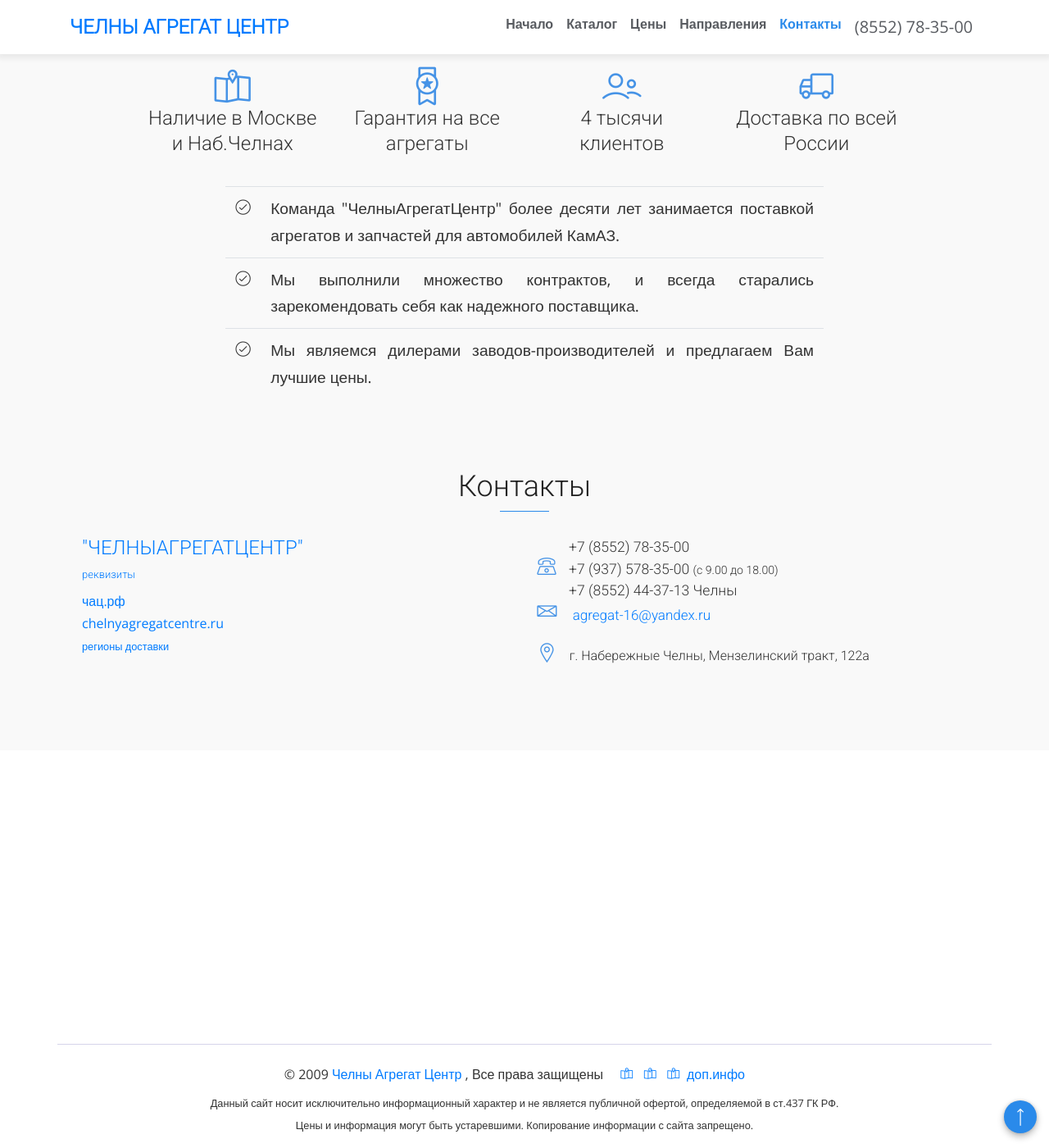
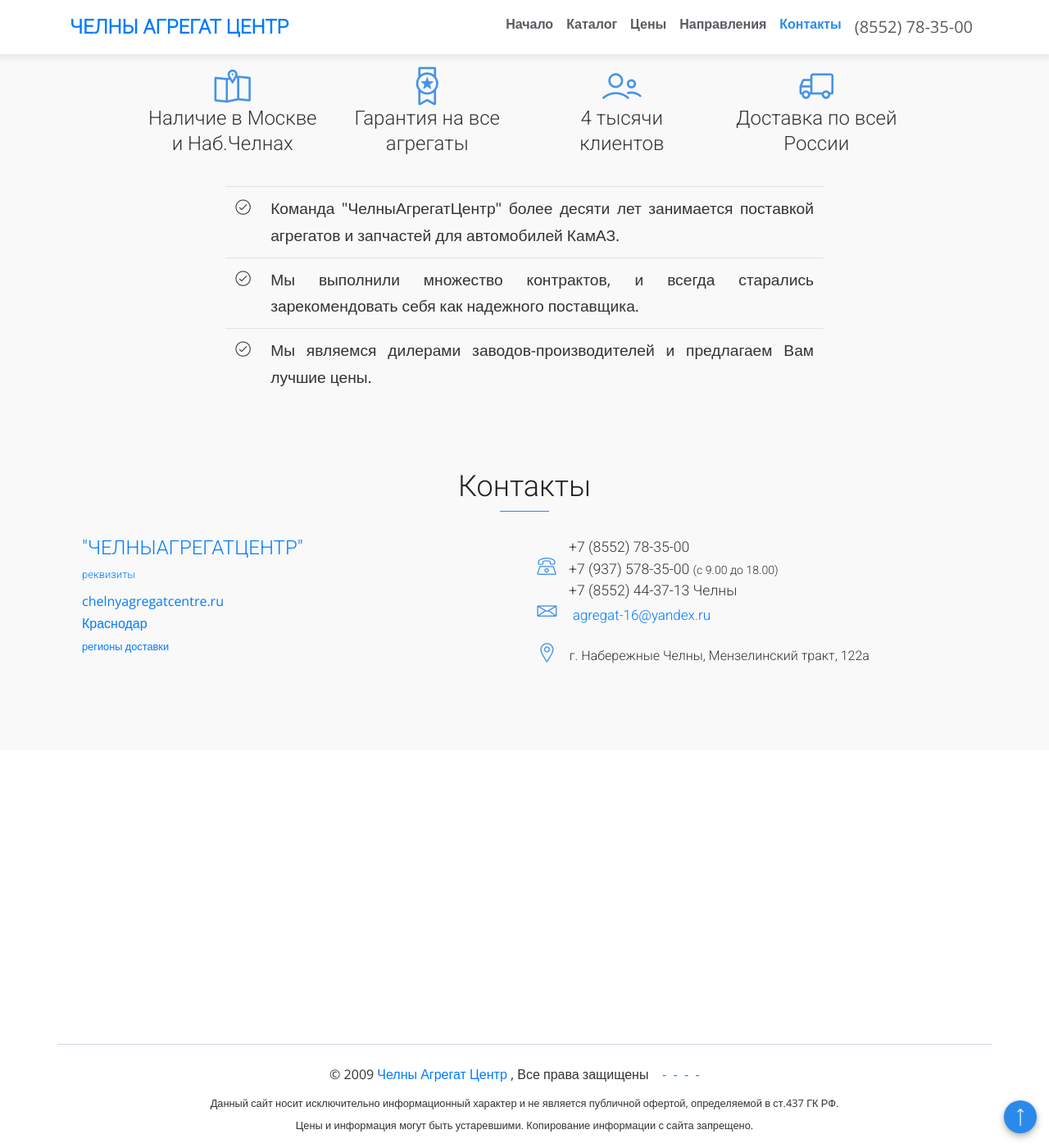
Before and after one commit to i-tend/chelnyagregat, a Jekyll site: the page built from SZAP.html, in a window 1280 px wide and 1400 px high, scrolled down 2814 px. Shown: the whole window at 82% size. Built offline with Jekyll 4.4.1, drawn with Linux system fonts in a browser that asks for light colours; some web fonts are replaced.

Commit message:
краснодар

```diff
--- a/_includes/contacts.html
+++ b/_includes/contacts.html
@@ -19,9 +19,11 @@
               <div class="textwidget">
                 <!-- <p>ИНН: 1650279880</p> -->
                 <!-- <p>ОГРН: 1141650003252</p> -->
-                <p><a href="http://чац.рф">чац.рф</a> </p>
+                <!-- <p><a href="http://чац.рф">чац.рф</a> </p> -->
                 <p><a href="https://chelnyagregatcentre.ru">chelnyagregatcentre.ru</a> </p>
+                <p><a href="https://krasnodar.chelnyagregatcentre.ru/"> Краснодар </a></p>
                 <p><a href="#~" class="small nal-link" data-toggle="modal" data-target="#regions-modal">регионы доставки</a></p>
+
               </div>
             </div>
           </div>
@@ -56,6 +58,8 @@
               <div class="geo__text">
                 г. Набережные Челны, Мензелинский тракт, 122а
               </div>
+
+
             </div>
 
 
--- a/_includes/footer.html
+++ b/_includes/footer.html
@@ -7,10 +7,10 @@
           <ul class="list-inline">
             <li class="list-inline-item">
                 <p>© 2009 <a href="/chelny_agregat_center_000.html"> Челны Агрегат Центр </a>, Все права защищены
-                 &nbsp;&nbsp;&nbsp;<a href="/dostavka-dvigatel-kamaz/" title="Продажа Двигателей"> <i class="lni-map"></i>
-                  &nbsp;<a href="/dostavka-reductor-kamaz/" title="Продажа Редукторов"> <i class="lni-map"></i>
-                  &nbsp;<a href="/dostavka-korobki-kpp-kamaz/" title="Продажа КПП Коробок передач"> <i class="lni-map"></i>
-                  &nbsp;<a href="/kamaz-inf/articles.html">доп.инфо</a>
+                 &nbsp;&nbsp;&nbsp;<a href="/dostavka-dvigatel-kamaz/" title="Продажа Двигателей">-</a>
+                  &nbsp;<a href="/dostavka-reductor-kamaz/" title="Продажа Редукторов">-</a>
+                  &nbsp;<a href="/dostavka-korobki-kpp-kamaz/" title="Продажа КПП Коробок передач">-</a>
+                  &nbsp;<a href="/kamaz-inf/articles.html">-</a>
                 </p>
             </li>
             <li class="list-inline-item">
```
Also changed, not shown: kamaz-inf/motor_catalog/dvigatel_kamaz_5490.html (+6 -1 lines).
